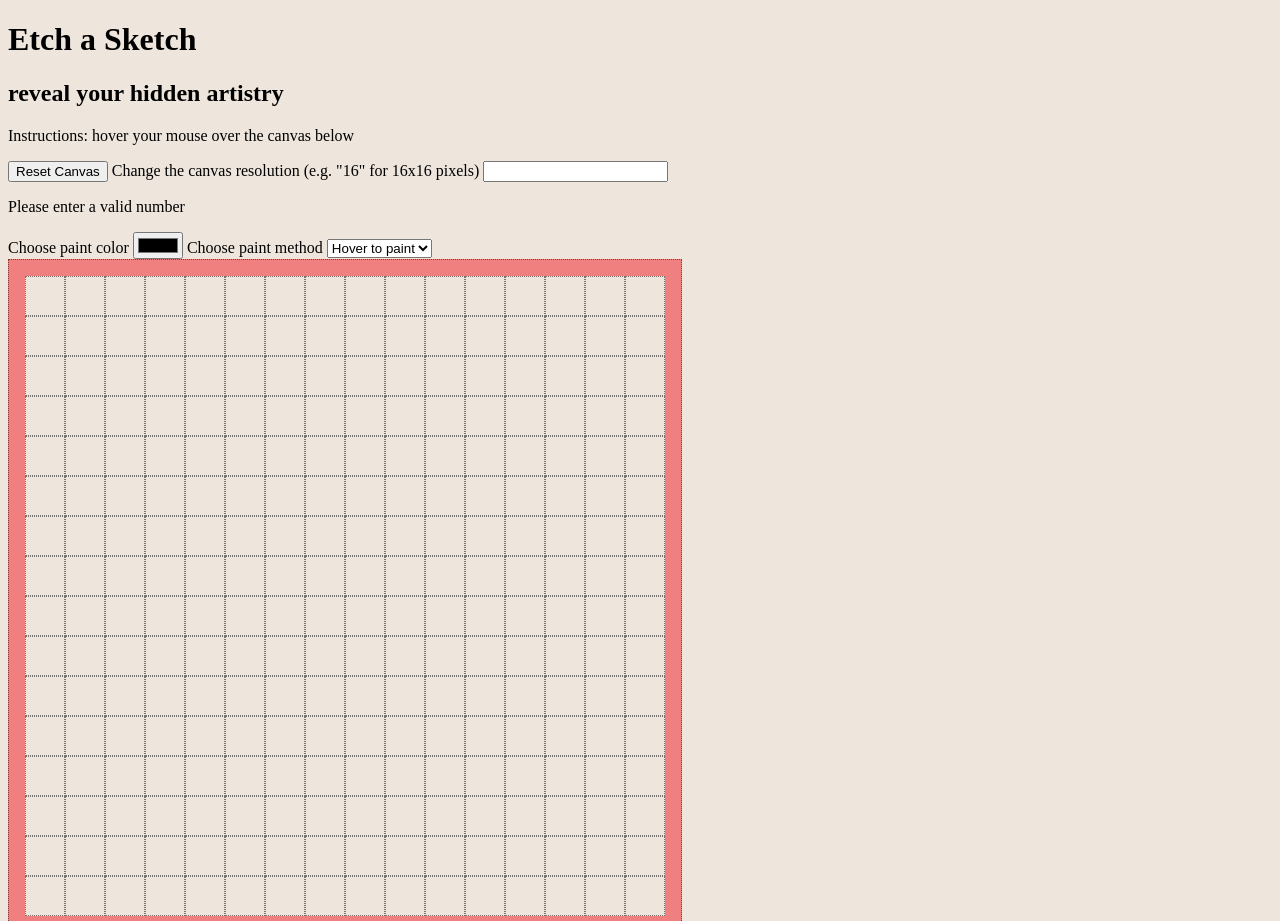
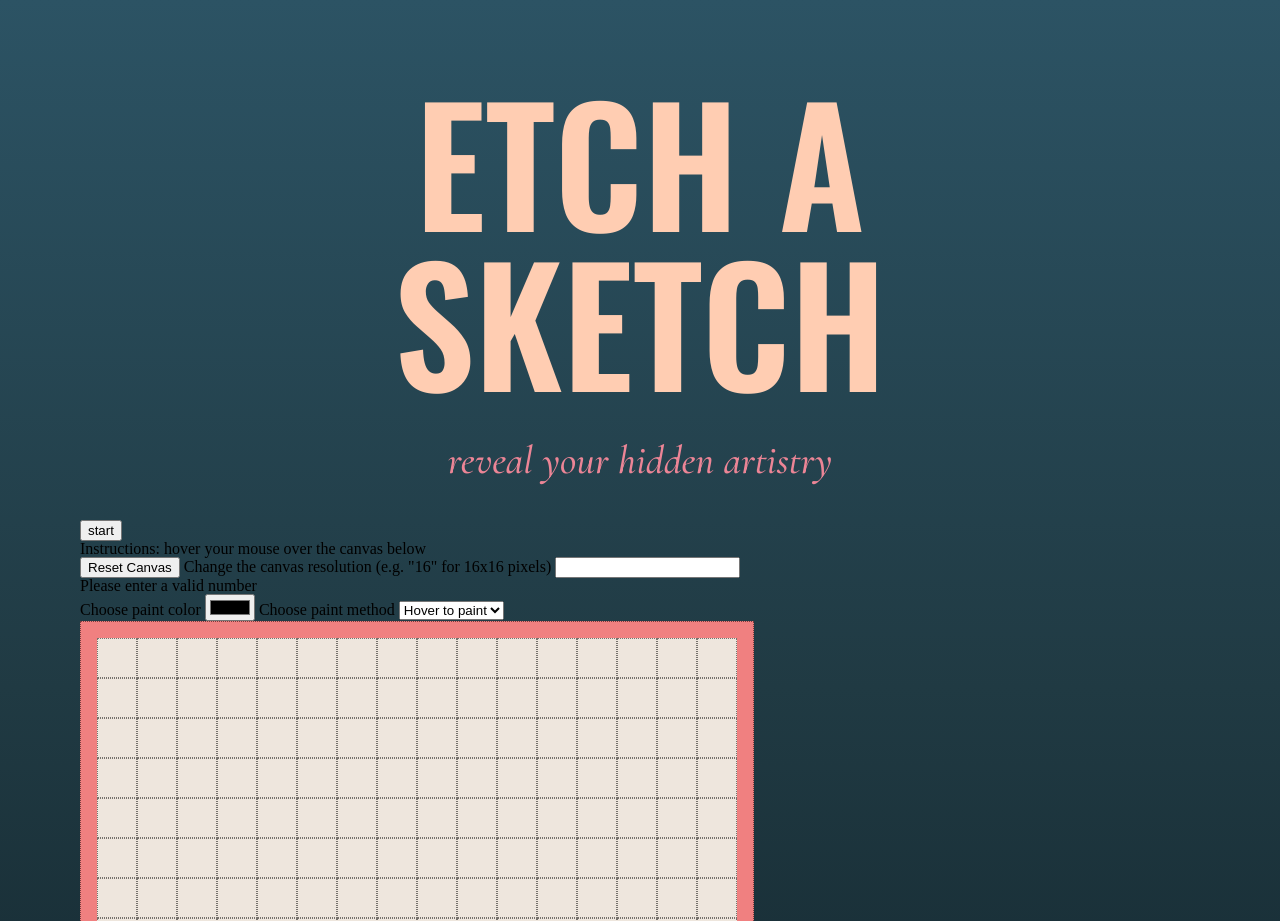
Before and after one commit to giovannylimin/etch-a-sketch, a plain HTML site: page index.html in a window 1280 px wide. Shown: the top 921 px of the page. Drawn offline with nearby package versions, Linux system fonts and the light colour scheme; a web font is replaced by a local one.

Commit message:
background, h1, h2 styling

```diff
--- a/index.html
+++ b/index.html
@@ -4,12 +4,14 @@
     <meta charset="UTF-8" lang="en">
     <title>Etch a Sketch | reveal your hidden artistry</title>
     <link href="style.css" rel="stylesheet" type="text/css">
+    <link href="https://fonts.googleapis.com/css2?family=Cormorant+Garamond:ital,wght@1,500&family=Playfair+Display:ital,wght@1,100&family=Oswald:wght@600&display=swap" rel="stylesheet">
     <meta name="keywords" content="etch a sketch">
     <meta name="author" content="Giovanny Limin">
   </head>
   <body>
-    <h1>Etch a Sketch</h1>
+    <h1>Etch a<br>Sketch</h1>
     <h2>reveal your hidden artistry</h2>
+    <button name="start">start</button>
     <p>Instructions: hover your mouse over the canvas below</p>
     <button name="reset">Reset Canvas</button>
     <label for="size">Change the canvas resolution (e.g. "16" for 16x16 pixels)</label>
--- a/style.css
+++ b/style.css
@@ -1,5 +1,82 @@
+/* http://meyerweb.com/eric/tools/css/reset/
+   v2.0 | 20110126
+   License: none (public domain)
+*/
+
+html, body, div, span, applet, object, iframe,
+h1, h2, h3, h4, h5, h6, p, blockquote, pre,
+a, abbr, acronym, address, big, cite, code,
+del, dfn, em, img, ins, kbd, q, s, samp,
+small, strike, strong, sub, sup, tt, var,
+b, u, i, center,
+dl, dt, dd, ol, ul, li,
+fieldset, form, label, legend,
+table, caption, tbody, tfoot, thead, tr, th, td,
+article, aside, canvas, details, embed,
+figure, figcaption, footer, header, hgroup,
+menu, nav, output, ruby, section, summary,
+time, mark, audio, video {
+	margin: 0;
+	padding: 0;
+	border: 0;
+	font-size: 100%;
+	font: inherit;
+	vertical-align: baseline;
+}
+/* HTML5 display-role reset for older browsers */
+article, aside, details, figcaption, figure,
+footer, header, hgroup, menu, nav, section {
+	display: block;
+}
+body {
+	line-height: 1;
+}
+ol, ul {
+	list-style: none;
+}
+blockquote, q {
+	quotes: none;
+}
+blockquote:before, blockquote:after,
+q:before, q:after {
+	content: '';
+	content: none;
+}
+table {
+	border-collapse: collapse;
+	border-spacing: 0;
+}
+
+/*
+==========
+css reset end
+==========
+*/
+
 body{
-  background-color: #EEE6DD;
+  background-image: -webkit-linear-gradient(to top , #0F2027, #203A43, #2C5364);
+  background-image: -moz-linear-gradient(to top , #0F2027, #203A43, #2C5364);
+  background-image: -o-linear-gradient(to top , #0F2027, #203A43, #2C5364);
+  background-image: linear-gradient(to top , #0F2027, #203A43, #2C5364);
+  padding: 5em;
+
+}
+
+h1{
+  font-family: 'Oswald',sans-serif;
+  text-transform: uppercase;
+  text-align: center;
+  font-size: 10em;
+  color: #ffcdb2;
+}
+
+h2{
+  font-family: 'Cormorant Garamond', serif;
+  text-align: center;
+  color: #ec8596;
+  font-size: 2.5em;
+  margin: 1em;
+  font-style: italic;
 }
 
 div{
```
